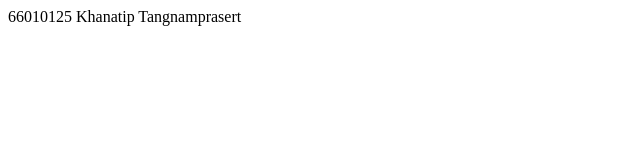
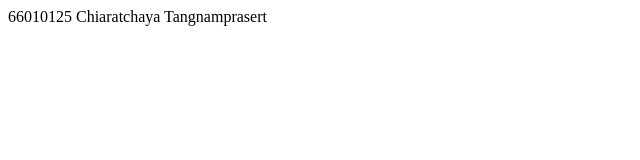
Before and after one commit to MeepoohCH/git101, a plain HTML site: page index.html in a window 1280 px wide. Shown: the full height of the page, 0-640 px from the left. Drawn offline with Linux system fonts and the light colour scheme.

Commit message:
Update index.html

```diff
--- a/index.html
+++ b/index.html
@@ -6,6 +6,6 @@
     <title>Document</title>
 </head>
 <body>
-    66010125 Khanatip Tangnamprasert
+    66010125 Chiaratchaya Tangnamprasert
 </body>
 </html>
```
